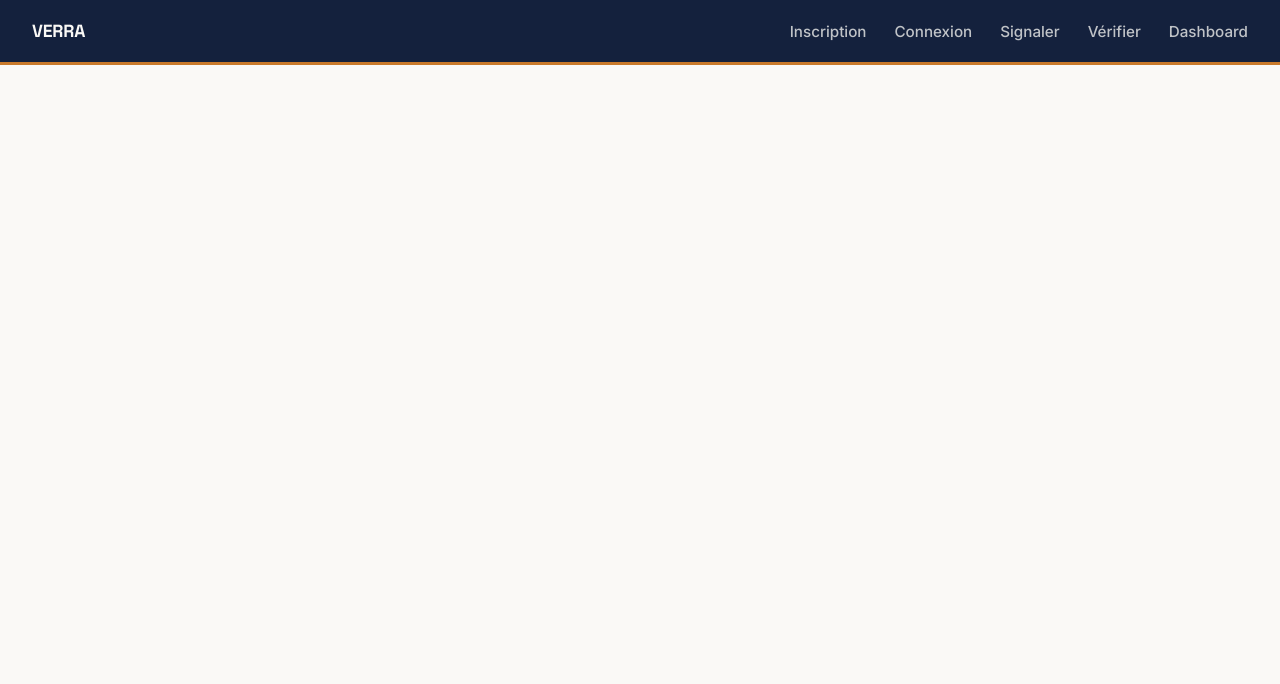
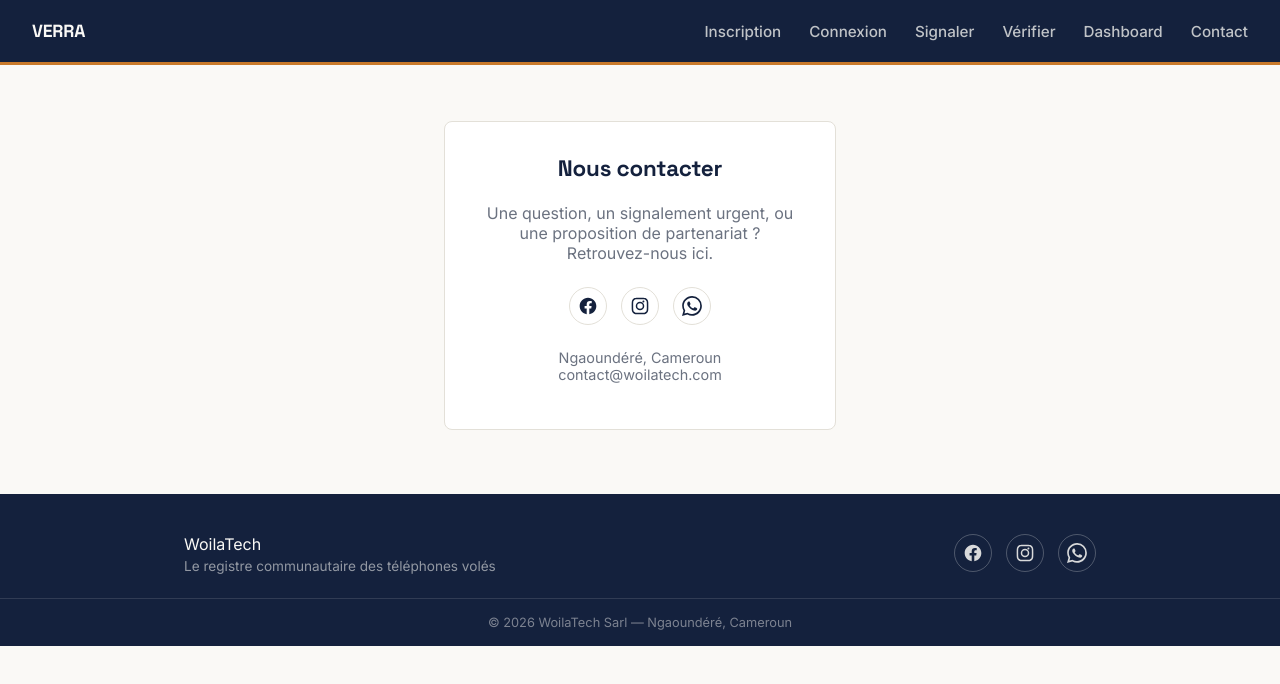
Before and after one commit to adelinekoriye-rgb/verre-frontend, a React (Vite) app: page /contact in a window 1280 px wide. Shown: the top 684 px of the page. Built offline with nearby package versions, Linux system fonts and the light colour scheme; no server answers.

Commit message:
Ajout footer et page contact avec reseaux sociaux

```diff
--- a/src/App.css
+++ b/src/App.css
@@ -375,3 +375,56 @@
   position: relative;
   box-shadow: 0 20px 60px rgba(0, 0, 0, 0.35);
 }
+/* Footer */
+.site-footer {
+  background: var(--ink);
+  color: rgba(250, 249, 246, 0.75);
+  margin-top: 64px;
+}
+
+.footer-content {
+  max-width: 960px;
+  margin: 0 auto;
+  padding: 40px 24px 24px;
+  display: flex;
+  justify-content: space-between;
+  align-items: flex-start;
+  flex-wrap: wrap;
+  gap: 20px;
+}
+
+.footer-tagline {
+  font-size: 0.85rem;
+  margin: 4px 0 0;
+  color: rgba(250, 249, 246, 0.55);
+}
+
+.footer-social {
+  display: flex;
+  gap: 14px;
+}
+
+.social-icon {
+  display: inline-flex;
+  align-items: center;
+  justify-content: center;
+  width: 38px;
+  height: 38px;
+  border-radius: 50%;
+  border: 1.5px solid rgba(250, 249, 246, 0.25);
+  color: rgba(250, 249, 246, 0.85);
+  transition: border-color 0.15s ease, color 0.15s ease;
+}
+
+.social-icon:hover {
+  border-color: var(--pending);
+  color: var(--pending);
+}
+
+.footer-bottom {
+  border-top: 1px solid rgba(250, 249, 246, 0.12);
+  text-align: center;
+  padding: 16px 24px;
+  font-size: 0.8rem;
+  color: rgba(250, 249, 246, 0.45);
+}
--- a/src/App.jsx
+++ b/src/App.jsx
@@ -6,6 +6,8 @@ import LoginPage from "./pages/LoginPage";
 import ResellerDashboard from "./pages/ResellerDashboard";
 import WelcomePage from "./pages/WelcomePage";
 import PrivateRoute from "./components/PrivateRoute";
+import Footer from './components/Footer';
+import ContactPage from './pages/ContactPage';
 import "./App.css";
 
 function App() {
@@ -18,6 +20,7 @@ function App() {
         <Link to="/report">Signaler</Link>
         <Link to="/">Vérifier</Link>
         <Link to="/dashboard">Dashboard</Link>
+        <Link to="/contact">Contact</Link>
       </nav>
 
       <Routes>
@@ -27,7 +30,9 @@ function App() {
   <Route path="/" element={<PrivateRoute><VerifyPage /></PrivateRoute>} />
   <Route path="/report" element={<PrivateRoute><ReportPage /></PrivateRoute>} />
   <Route path="/dashboard" element={<PrivateRoute><ResellerDashboard /></PrivateRoute>} />
+  <Route path="/contact" element={<ContactPage />} />
 </Routes>
+      <Footer />
     </BrowserRouter>
   );
 }
--- /dev/null
+++ b/src/components/Footer.jsx
@@ -0,0 +1,36 @@
+function Footer() {
+  return (
+    <footer className="site-footer">
+      <div className="footer-content">
+        <div className="footer-brand">
+          <div className="brand-name" style={{ color: 'var(--paper)' }}>WoilaTech</div>
+          <p className="footer-tagline">Le registre communautaire des téléphones volés</p>
+        </div>
+
+        <div className="footer-social">
+          <a href="https://facebook.com" target="_blank" rel="noopener noreferrer" aria-label="Facebook" className="social-icon">
+            <svg viewBox="0 0 24 24" width="20" height="20" fill="currentColor">
+              <path d="M22 12c0-5.52-4.48-10-10-10S2 6.48 2 12c0 4.99 3.66 9.13 8.44 9.88v-6.99h-2.54V12h2.54V9.8c0-2.5 1.49-3.89 3.78-3.89 1.09 0 2.23.2 2.23.2v2.46h-1.26c-1.24 0-1.63.77-1.63 1.56V12h2.78l-.44 2.89h-2.34v6.99C18.34 21.13 22 16.99 22 12z" />
+            </svg>
+          </a>
+          <a href="https://instagram.com" target="_blank" rel="noopener noreferrer" aria-label="Instagram" className="social-icon">
+            <svg viewBox="0 0 24 24" width="20" height="20" fill="currentColor">
+              <path d="M12 2c2.72 0 3.06.01 4.12.06 1.06.05 1.79.22 2.43.47.66.26 1.21.6 1.76 1.15.5.5.9 1.1 1.15 1.76.25.64.42 1.37.47 2.43C21.99 8.94 22 9.28 22 12s-.01 3.06-.06 4.12c-.05 1.06-.22 1.79-.47 2.43a4.9 4.9 0 01-1.15 1.76 4.9 4.9 0 01-1.76 1.15c-.64.25-1.37.42-2.43.47C15.06 21.99 14.72 22 12 22s-3.06-.01-4.12-.06c-1.06-.05-1.79-.22-2.43-.47a4.9 4.9 0 01-1.76-1.15 4.9 4.9 0 01-1.15-1.76c-.25-.64-.42-1.37-.47-2.43C2.01 15.06 2 14.72 2 12s.01-3.06.06-4.12c.05-1.06.22-1.79.47-2.43.26-.66.6-1.21 1.15-1.76a4.9 4.9 0 011.76-1.15c.64-.25 1.37-.42 2.43-.47C8.94 2.01 9.28 2 12 2zm0 1.8c-2.67 0-2.99.01-4.04.06-.97.04-1.5.2-1.85.34-.46.18-.79.4-1.14.75s-.57.68-.75 1.14c-.14.35-.3.88-.34 1.85C3.83 9.01 3.82 9.33 3.82 12s.01 2.99.06 4.04c.04.97.2 1.5.34 1.85.18.46.4.79.75 1.14s.68.57 1.14.75c.35.14.88.3 1.85.34 1.05.05 1.37.06 4.04.06s2.99-.01 4.04-.06c.97-.04 1.5-.2 1.85-.34.46-.18.79-.4 1.14-.75s.57-.68.75-1.14c.14-.35.3-.88.34-1.85.05-1.05.06-1.37.06-4.04s-.01-2.99-.06-4.04c-.04-.97-.2-1.5-.34-1.85a3.1 3.1 0 00-.75-1.14 3.1 3.1 0 00-1.14-.75c-.35-.14-.88-.3-1.85-.34C14.99 3.83 14.67 3.82 12 3.82zm0 3.06a5.12 5.12 0 110 10.24 5.12 5.12 0 010-10.24zm0 1.8a3.32 3.32 0 100 6.64 3.32 3.32 0 000-6.64zm5.32-1.98a1.2 1.2 0 11-2.4 0 1.2 1.2 0 012.4 0z" />
+            </svg>
+          </a>
+          <a href="https://wa.me/237600000000" target="_blank" rel="noopener noreferrer" aria-label="WhatsApp" className="social-icon">
+            <svg viewBox="0 0 24 24" width="20" height="20" fill="currentColor">
+              <path d="M17.47 14.38c-.29-.15-1.7-.84-1.97-.93-.26-.1-.46-.15-.65.14-.2.3-.75.94-.92 1.13-.17.2-.34.22-.63.08-.29-.15-1.22-.45-2.33-1.44-.86-.77-1.44-1.71-1.61-2-.17-.3-.02-.46.13-.6.13-.13.29-.34.44-.51.15-.17.2-.3.29-.49.1-.2.05-.37-.02-.52-.08-.15-.65-1.58-.9-2.16-.24-.57-.48-.5-.65-.5-.17-.01-.37-.01-.56-.01a1.08 1.08 0 00-.78.37c-.27.3-1.03 1-1.03 2.45s1.06 2.85 1.2 3.05c.15.2 2.09 3.19 5.06 4.48.71.3 1.26.49 1.69.62.71.23 1.36.2 1.87.12.57-.08 1.7-.7 1.94-1.36.24-.67.24-1.24.17-1.36-.07-.12-.26-.2-.55-.34z" />
+              <path d="M20.52 3.48A11.86 11.86 0 0012.02 0C5.5 0 .2 5.3.2 11.82c0 2.08.55 4.11 1.6 5.9L0 24l6.44-1.69a11.8 11.8 0 005.58 1.42h.01c6.52 0 11.82-5.3 11.82-11.82a11.78 11.78 0 00-3.33-8.43zm-8.5 18.19h-.01a9.8 9.8 0 01-5-1.37l-.36-.21-3.72.97 1-3.63-.24-.37a9.78 9.78 0 01-1.5-5.24c0-5.41 4.4-9.82 9.83-9.82a9.76 9.76 0 016.95 2.88 9.76 9.76 0 012.87 6.94c0 5.42-4.4 9.83-9.82 9.83z" />
+            </svg>
+          </a>
+        </div>
+      </div>
+      <div className="footer-bottom">
+        © {new Date().getFullYear()} WoilaTech Sarl — Ngaoundéré, Cameroun
+      </div>
+    </footer>
+  );
+}
+
+export default Footer;
--- /dev/null
+++ b/src/pages/ContactPage.jsx
@@ -0,0 +1,38 @@
+function ContactPage() {
+  return (
+    <div className="page">
+      <div className="form-card" style={{ textAlign: 'center' }}>
+        <h2>Nous contacter</h2>
+        <p style={{ color: '#6B7280', marginBottom: 24 }}>
+          Une question, un signalement urgent, ou une proposition de partenariat ? Retrouvez-nous ici.
+        </p>
+
+        <div className="footer-social" style={{ justifyContent: 'center', marginBottom: 24 }}>
+          <a href="https://facebook.com" target="_blank" rel="noopener noreferrer" aria-label="Facebook" className="social-icon" style={{ borderColor: 'var(--line)', color: 'var(--ink)' }}>
+            <svg viewBox="0 0 24 24" width="20" height="20" fill="currentColor">
+              <path d="M22 12c0-5.52-4.48-10-10-10S2 6.48 2 12c0 4.99 3.66 9.13 8.44 9.88v-6.99h-2.54V12h2.54V9.8c0-2.5 1.49-3.89 3.78-3.89 1.09 0 2.23.2 2.23.2v2.46h-1.26c-1.24 0-1.63.77-1.63 1.56V12h2.78l-.44 2.89h-2.34v6.99C18.34 21.13 22 16.99 22 12z" />
+            </svg>
+          </a>
+          <a href="https://instagram.com" target="_blank" rel="noopener noreferrer" aria-label="Instagram" className="social-icon" style={{ borderColor: 'var(--line)', color: 'var(--ink)' }}>
+            <svg viewBox="0 0 24 24" width="20" height="20" fill="currentColor">
+              <path d="M12 2c2.72 0 3.06.01 4.12.06 1.06.05 1.79.22 2.43.47.66.26 1.21.6 1.76 1.15.5.5.9 1.1 1.15 1.76.25.64.42 1.37.47 2.43C21.99 8.94 22 9.28 22 12s-.01 3.06-.06 4.12c-.05 1.06-.22 1.79-.47 2.43a4.9 4.9 0 01-1.15 1.76 4.9 4.9 0 01-1.76 1.15c-.64.25-1.37.42-2.43.47C15.06 21.99 14.72 22 12 22s-3.06-.01-4.12-.06c-1.06-.05-1.79-.22-2.43-.47a4.9 4.9 0 01-1.76-1.15 4.9 4.9 0 01-1.15-1.76c-.25-.64-.42-1.37-.47-2.43C2.01 15.06 2 14.72 2 12s.01-3.06.06-4.12c.05-1.06.22-1.79.47-2.43.26-.66.6-1.21 1.15-1.76a4.9 4.9 0 011.76-1.15c.64-.25 1.37-.42 2.43-.47C8.94 2.01 9.28 2 12 2zm0 1.8c-2.67 0-2.99.01-4.04.06-.97.04-1.5.2-1.85.34-.46.18-.79.4-1.14.75s-.57.68-.75 1.14c-.14.35-.3.88-.34 1.85C3.83 9.01 3.82 9.33 3.82 12s.01 2.99.06 4.04c.04.97.2 1.5.34 1.85.18.46.4.79.75 1.14s.68.57 1.14.75c.35.14.88.3 1.85.34 1.05.05 1.37.06 4.04.06s2.99-.01 4.04-.06c.97-.04 1.5-.2 1.85-.34.46-.18.79-.4 1.14-.75s.57-.68.75-1.14c.14-.35.3-.88.34-1.85.05-1.05.06-1.37.06-4.04s-.01-2.99-.06-4.04c-.04-.97-.2-1.5-.34-1.85a3.1 3.1 0 00-.75-1.14 3.1 3.1 0 00-1.14-.75c-.35-.14-.88-.3-1.85-.34C14.99 3.83 14.67 3.82 12 3.82zm0 3.06a5.12 5.12 0 110 10.24 5.12 5.12 0 010-10.24zm0 1.8a3.32 3.32 0 100 6.64 3.32 3.32 0 000-6.64zm5.32-1.98a1.2 1.2 0 11-2.4 0 1.2 1.2 0 012.4 0z" />
+            </svg>
+          </a>
+          <a href="https://wa.me/237600000000" target="_blank" rel="noopener noreferrer" aria-label="WhatsApp" className="social-icon" style={{ borderColor: 'var(--line)', color: 'var(--ink)' }}>
+            <svg viewBox="0 0 24 24" width="20" height="20" fill="currentColor">
+              <path d="M17.47 14.38c-.29-.15-1.7-.84-1.97-.93-.26-.1-.46-.15-.65.14-.2.3-.75.94-.92 1.13-.17.2-.34.22-.63.08-.29-.15-1.22-.45-2.33-1.44-.86-.77-1.44-1.71-1.61-2-.17-.3-.02-.46.13-.6.13-.13.29-.34.44-.51.15-.17.2-.3.29-.49.1-.2.05-.37-.02-.52-.08-.15-.65-1.58-.9-2.16-.24-.57-.48-.5-.65-.5-.17-.01-.37-.01-.56-.01a1.08 1.08 0 00-.78.37c-.27.3-1.03 1-1.03 2.45s1.06 2.85 1.2 3.05c.15.2 2.09 3.19 5.06 4.48.71.3 1.26.49 1.69.62.71.23 1.36.2 1.87.12.57-.08 1.7-.7 1.94-1.36.24-.67.24-1.24.17-1.36-.07-.12-.26-.2-.55-.34z" />
+              <path d="M20.52 3.48A11.86 11.86 0 0012.02 0C5.5 0 .2 5.3.2 11.82c0 2.08.55 4.11 1.6 5.9L0 24l6.44-1.69a11.8 11.8 0 005.58 1.42h.01c6.52 0 11.82-5.3 11.82-11.82a11.78 11.78 0 00-3.33-8.43zm-8.5 18.19h-.01a9.8 9.8 0 01-5-1.37l-.36-.21-3.72.97 1-3.63-.24-.37a9.78 9.78 0 01-1.5-5.24c0-5.41 4.4-9.82 9.83-9.82a9.76 9.76 0 016.95 2.88 9.76 9.76 0 012.87 6.94c0 5.42-4.4 9.83-9.82 9.83z" />
+            </svg>
+          </a>
+        </div>
+
+        <p style={{ fontSize: '0.9rem', color: '#6B7280' }}>
+          Ngaoundéré, Cameroun<br />
+          contact@woilatech.com
+        </p>
+      </div>
+    </div>
+  );
+}
+
+export default ContactPage;
```
